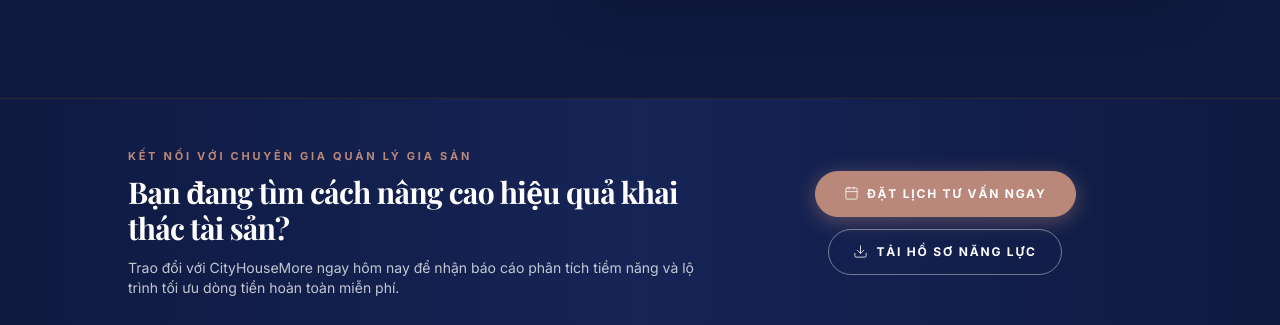
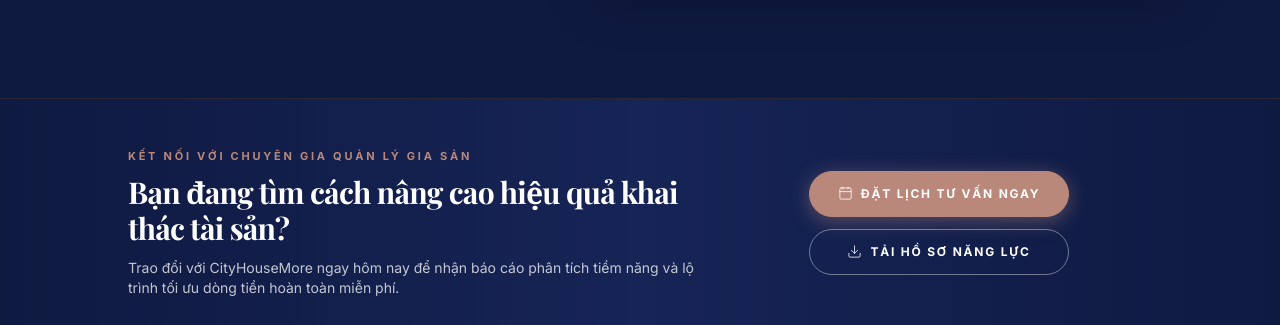
Before and after one commit to tuandat-le04/LocalLayoutCTHMore, a React (Vite) app: page / in a window 1280 px wide. Shown: the part 7310-7635 px from the top of the page. Built offline with nearby package versions, Linux system fonts and the light colour scheme; a web font is replaced by a local one.

Commit message:
Adjust CTA button sizing
Standardized consultation and profile button widths in the footer, increased the mobile hotline padding, and enlarged the partnership-model CTA spacing.

```diff
--- a/src/components/Footer.jsx
+++ b/src/components/Footer.jsx
@@ -48,7 +48,7 @@ export default function Footer({ onOpenModal }) {
                 if (onOpenModal) onOpenModal();
                 else navigate('/contact');
               }}
-              className="flex items-center gap-2 px-6 sm:px-7 py-3.5 text-xs font-bold uppercase tracking-[0.15em] rounded-full transition-all duration-300 shadow-xl cursor-pointer hover:shadow-2xl"
+              className="w-[260px] max-w-full shrink-0 flex items-center justify-center gap-2 px-6 py-3.5 min-h-[46px] text-xs font-bold uppercase tracking-[0.15em] rounded-full transition-all duration-300 shadow-xl cursor-pointer hover:shadow-2xl whitespace-nowrap"
               style={{
                 backgroundColor: '#B9887B',
                 color: '#FFFFFF',
@@ -56,16 +56,16 @@ export default function Footer({ onOpenModal }) {
                 boxShadow: '0 4px 20px rgba(185, 136, 123, 0.45)',
               }}
             >
-              <Calendar size={15} className="text-white" />
+              <Calendar size={15} className="text-white shrink-0" />
               <span>ĐẶT LỊCH TƯ VẤN NGAY</span>
             </button>
 
             {/* Action 2: Tải hồ sơ năng lực PDF */}
             <button
               onClick={handleDownloadProfile}
-              className="flex items-center gap-2 px-5 sm:px-6 py-3.5 text-xs font-bold uppercase tracking-[0.15em] text-white border border-white/40 hover:border-[#B9887B] hover:text-[#B9887B] transition-all duration-300 rounded-full cursor-pointer"
+              className="w-[260px] max-w-full shrink-0 flex items-center justify-center gap-2 px-6 py-3.5 min-h-[46px] text-xs font-bold uppercase tracking-[0.15em] text-white border border-white/40 hover:border-[#B9887B] hover:text-[#B9887B] transition-all duration-300 rounded-full cursor-pointer whitespace-nowrap"
             >
-              <Download size={15} />
+              <Download size={15} className="shrink-0" />
               <span>{downloadSuccess ? "ĐANG TẢI XUỐNG..." : "TẢI HỒ SƠ NĂNG LỰC"}</span>
             </button>
           </div>
--- a/src/components/Header.jsx
+++ b/src/components/Header.jsx
@@ -190,7 +190,7 @@ export default function Header({ menuOpen, setMenuOpen, onOpenModal }) {
 
             <a
               href="tel:0878253545"
-              className="w-full py-3 px-4 text-center font-bold text-xs uppercase tracking-wider text-white flex items-center justify-center gap-2 rounded-full bg-white/5 border border-white/20 hover:border-[#B9887B] transition-colors"
+              className="w-full py-3.5 px-4 text-center font-bold text-xs uppercase tracking-wider text-white flex items-center justify-center gap-2 rounded-full bg-white/5 border border-white/20 hover:border-[#B9887B] transition-colors"
             >
               <Phone size={14} className="text-[#B9887B]" />
               <span>HOTLINE 24/7: 0878 253 545</span>
--- a/src/pages/SolutionsPage.jsx
+++ b/src/pages/SolutionsPage.jsx
@@ -230,7 +230,7 @@ export default function SolutionsPage({ onOpenModal }) {
             </button>
             <a
               href="#partnership-models"
-              className="inline-flex items-center gap-2 px-5 sm:px-6 py-3.5 text-xs font-bold uppercase tracking-[0.15em] border border-white/40 text-white hover:border-[#B9887B] hover:text-[#B9887B] transition-all rounded-full font-sans"
+              className="inline-flex items-center gap-2 px-6 sm:px-7 py-3.5 text-xs font-bold uppercase tracking-[0.15em] border border-white/40 text-white hover:border-[#B9887B] hover:text-[#B9887B] transition-all rounded-full font-sans"
             >
               <span>3 MÔ HÌNH HỢP TÁC</span>
               <ChevronRight size={16} />
```
